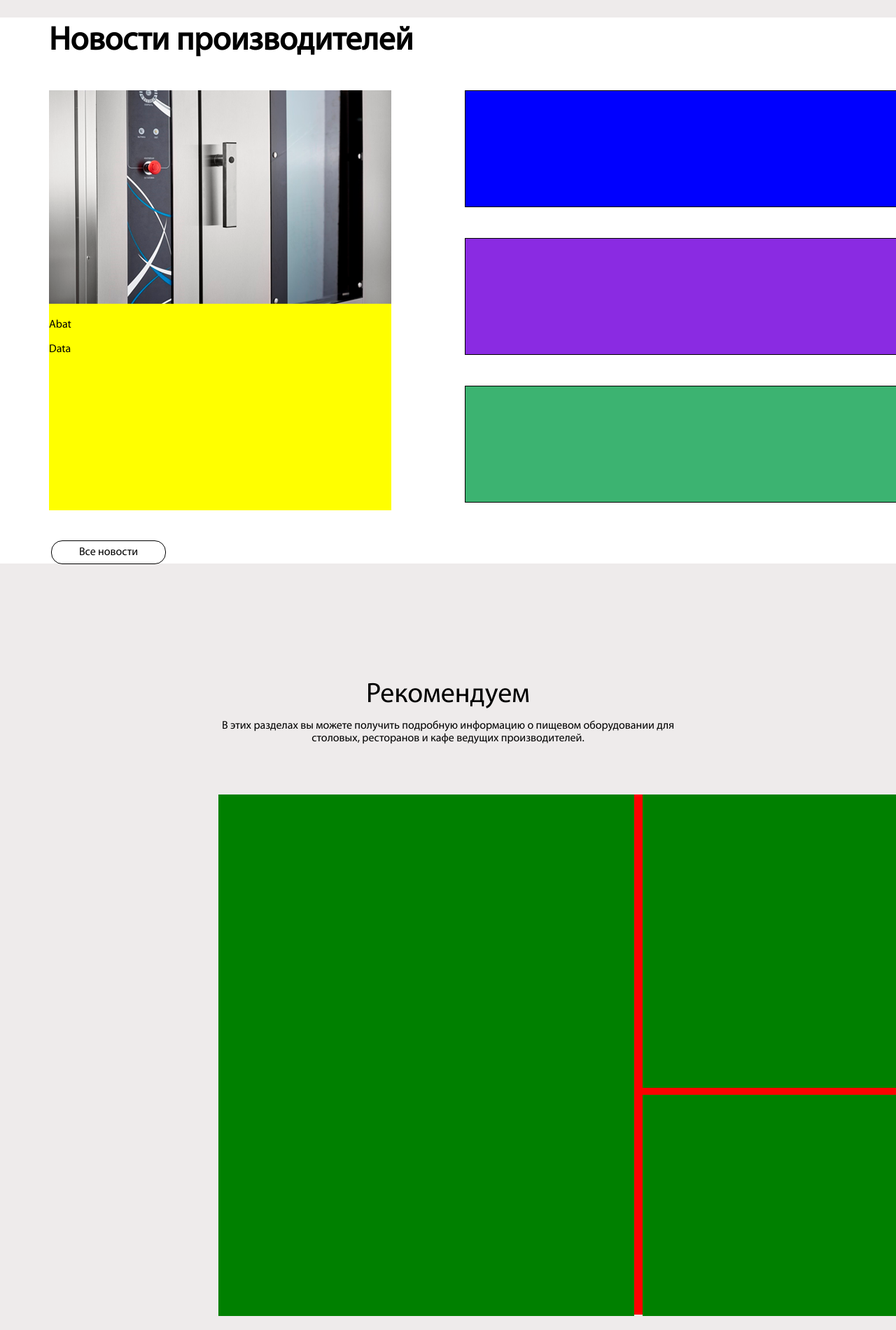
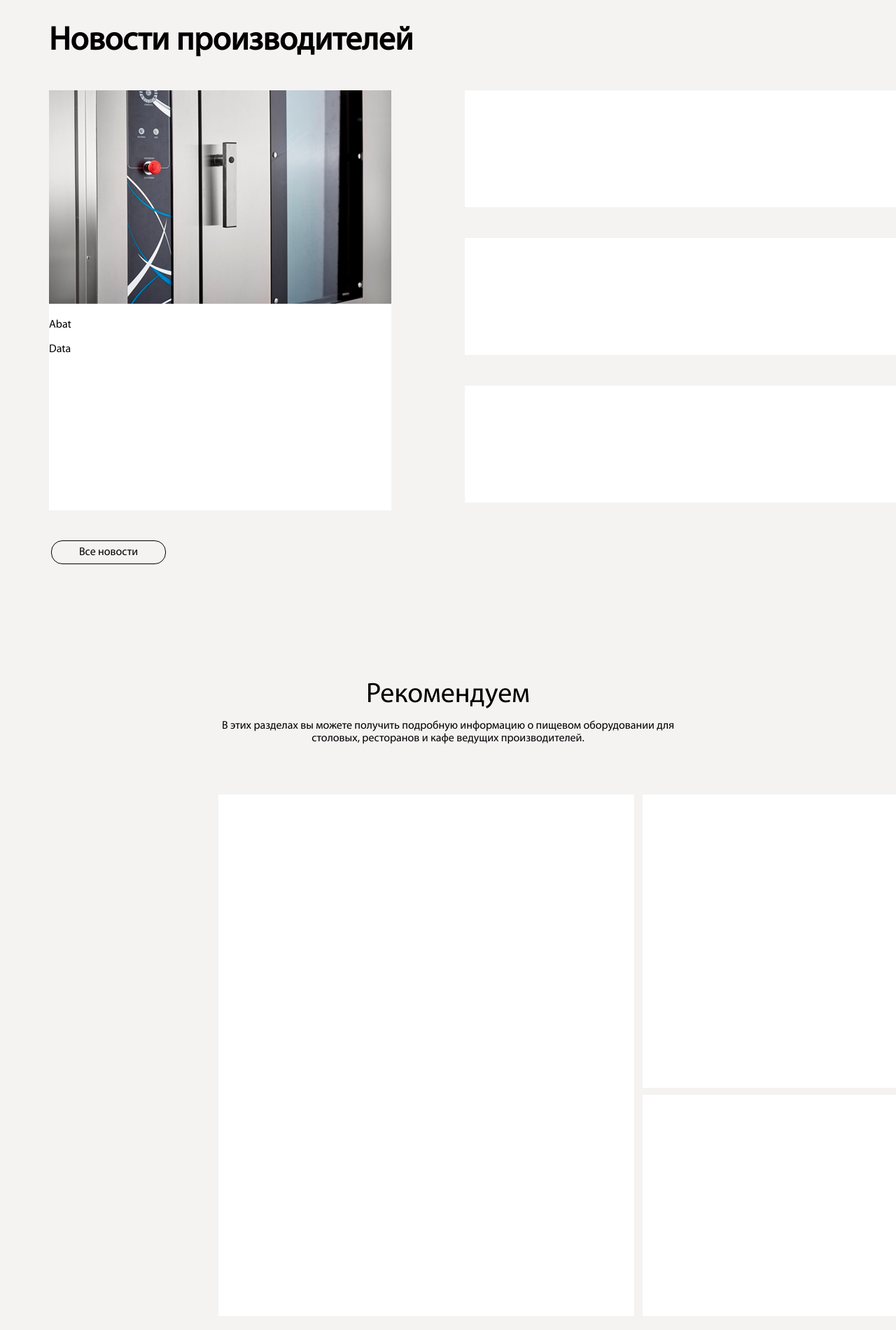
Before and after one commit to MaximSamorukov/test_09.08.2020, a plain HTML site: page index.html in a window 1280 px wide. Shown: the part 1400-3300 px from the top of the page at 70% size. Drawn offline with Linux system fonts and the light colour scheme; files whose address does not match are found by name.

Commit message:
commit 21

```diff
--- a/css/style.css
+++ b/css/style.css
@@ -39,7 +39,7 @@
 }
 
 body {
-  background-color: #eeebeb;
+  background-color:#f5f2f2;
   font-family: 'Myriad Pro Regular', sans-serif;
 }
 .header {
@@ -271,7 +271,6 @@ body {
 /* Зона логотипов закончилась */
 /* Начало зоны новостей */
 .news {
-  background-color: #fff;
   width: 1550px;
   height: 780px;
   margin-right: auto;
@@ -300,14 +299,14 @@ body {
 }
 
 .news_wrapper_new {
-  width: 820px;
-  height: 165px;
-  border: 1px solid black;
+  width: 822px;
+  height: 167px;
+
 
 }
 
 .new_1 {
-  background-color: yellow;
+  background-color: white;
   width: 489px;
   height: 600px;
   margin-top: 20px;
@@ -316,7 +315,7 @@ body {
 }
 
 .new_2 {
-  background-color: blue;
+  background-color: white;
   margin-left: 105px;
   margin-top: 20px;
   margin-bottom: 44px;
@@ -324,13 +323,13 @@ body {
 }
 
 .new_3 {
-  background-color: blueviolet;
+  background-color: white;
   margin-left: 105px;
   margin-bottom: 44px;
 }
 
 .new_4 {
-  background-color: mediumseagreen;
+  background-color:  white;
   margin-left: 105px;
 }
 
@@ -374,7 +373,6 @@ body {
 .recomendation_zone {
   width: 1390px;
   height: 743px;
-  background-color: red;
   margin-top: 70px;
   margin-left: 312px;
 
@@ -389,7 +387,7 @@ body {
 .recomendation_zone_1 {
   width: 594px;
   height: 745px;
-  background-color: green;
+  background-color:#ffffff;
 }
 
 .recomendation_zone_2_3_container {
@@ -403,13 +401,13 @@ body {
 .recomendation_zone_2 {
   width: 784px;
   height: 419px;
-  background-color: green;
+  background-color:#ffffff;
 }
 
 .recomendation_zone_3 {
   width: 784px;
   height: 316px;
-  background-color: green;
+  background-color: #ffffff;
 }
 /* Конец зоны рекомендаций */
 
@@ -419,7 +417,7 @@ body {
   height: 516px;
   margin-right: auto;
   margin-left: auto;
-  background-color: rgb(83, 187, 83);
+
   margin-top: 171px;
 }
 
@@ -431,13 +429,13 @@ body {
 .complex_solutions_first_column_container {
   width: 831px;
   height: 516px;
-  background-color: rgb(77, 51, 182);
+  background-color: rgb(207, 199, 239);
 }
 
 .complex_solutions_second_column_container {
   width: 300px;
   height: 516px;
-  background-color: rgb(16, 209, 29);
+  background-color: rgb(148, 233, 153);
 }
 
 .circle {
```
